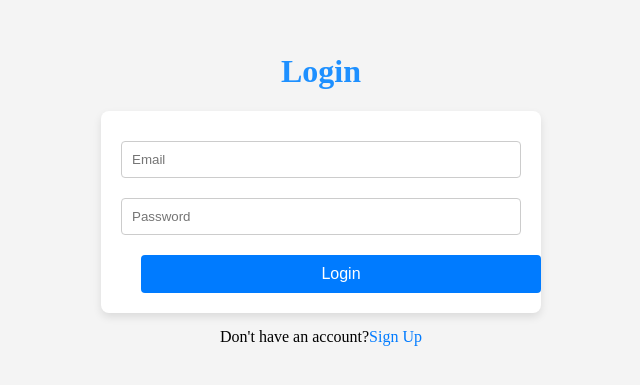
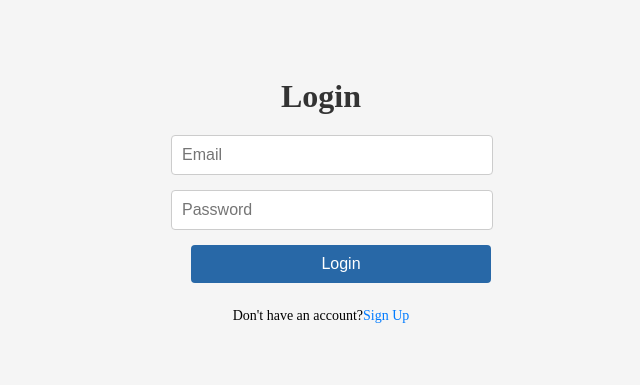
Before and after one commit to MARYAMM27/Project-p1, a React (Vite) app: page / in a window 1280 px wide. Shown: the part 211-596 px from the top of the page, without its empty margins (319-959 px from the left). Built offline with nearby package versions, Linux system fonts and the light colour scheme.

Commit message:
Setup-TodoList

```diff
--- a/src/Pages/Login.jsx
+++ b/src/Pages/Login.jsx
@@ -53,7 +53,7 @@ const Login = () => {
           onChange={(e) => setPassword(e.target.value)}
           required
         />
-        <button type="submit">Login</button>
+             <button type="submit">Login</button>
       </form>
       <p>
         Don&apos;t have an account?
--- a/src/Styles/Login.css
+++ b/src/Styles/Login.css
@@ -1,70 +1,64 @@
-/* Centering container */
 .auth-container {
   display: flex;
   flex-direction: column;
+  align-items: center;
   justify-content: center;
-  align-items: center;
-  height: 100vh; /* Full viewport height */
-  background-color: #f4f4f4; /* Light background color */
+  height: 100vh;
+  background-color: #f5f5f5;
 }
 
-/* Form styling */
+.auth-container h1 {
+  margin-bottom: 20px;
+  color: #333;
+}
+
 .auth-form {
-  background-color: white;
-  padding: 20px;
-  border-radius: 8px; /* Rounded corners */
-  box-shadow: 0 4px 8px rgba(0, 0, 0, 0.1); /* Subtle shadow */
-  width: 100%;
-  max-width: 400px; /* Max width of the form */
   display: flex;
   flex-direction: column;
+  width: 300px; /* Set fixed width for the entire form */
+  margin: 0 auto; /* Center the form horizontally */
 }
 
-/* Form header */
-.auth-form h1 {
-  margin-bottom: 20px;
-  color: #333; /* Dark text color */
+.auth-form input, .auth-form button {
+  padding: 10px;
+  margin-bottom: 15px;
+  border: 1px solid #ccc;
+  border-radius: 4px;
+  font-size: 16px;
+  width: 100%; /* Ensure input and button take up the full width of the form */
+}
+
+.auth-form button {
+  background-color: #2868a7;
+  color: white;
+  border: none;
+  cursor: pointer;
+  transition: background-color 0.3s;
+}
+
+
+.auth-form button:hover {
+  background-color: #213688;
+}
+
+.auth-container p {
+  margin-top: 10px;
+  font-size: 14px;
   text-align: center;
 }
 
-/* Input fields */
-.auth-form input {
-  width: 100%;
-  padding: 10px;
-  margin: 10px 0;
-  border: 1px solid #ccc; /* Light border */
-  border-radius: 4px; /* Rounded corners */
-  box-sizing: border-box; /* Include padding and border in the element's total width and height */
-}
-
-/* Submit button */
-.auth-form button {
-  width: 100%;
-  padding: 10px;
-  background-color: #007bff; /* Primary color */
-  color: white;
-  border: none;
-  border-radius: 4px;
-  cursor: pointer;
-  font-size: 16px;
-  margin-top: 10px;
-}
-
-/* Hover effect for the button */
-.auth-form button:hover {
-  background-color: #0056b3; /* Darker shade on hover */
-}
-
-/* Link styling */
-.auth-container p {
-  margin-top: 15px;
-}
 
 .auth-container a {
-  color: #007bff; /* Primary color for links */
+  color: #007bff;
   text-decoration: none;
 }
 
 .auth-container a:hover {
   text-decoration: underline;
 }
+
+.error-message {
+  color: red;
+  margin-bottom: 15px;
+  font-size: 14px;
+}
```
